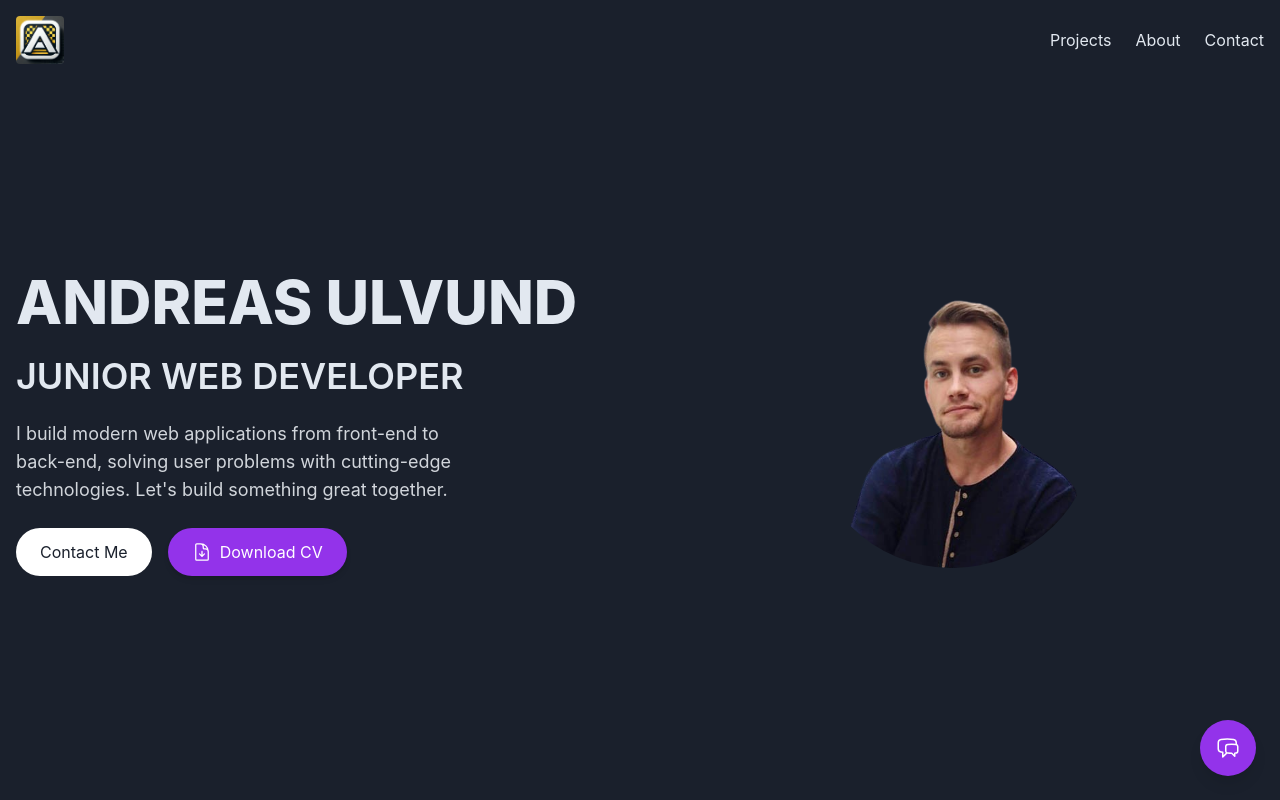
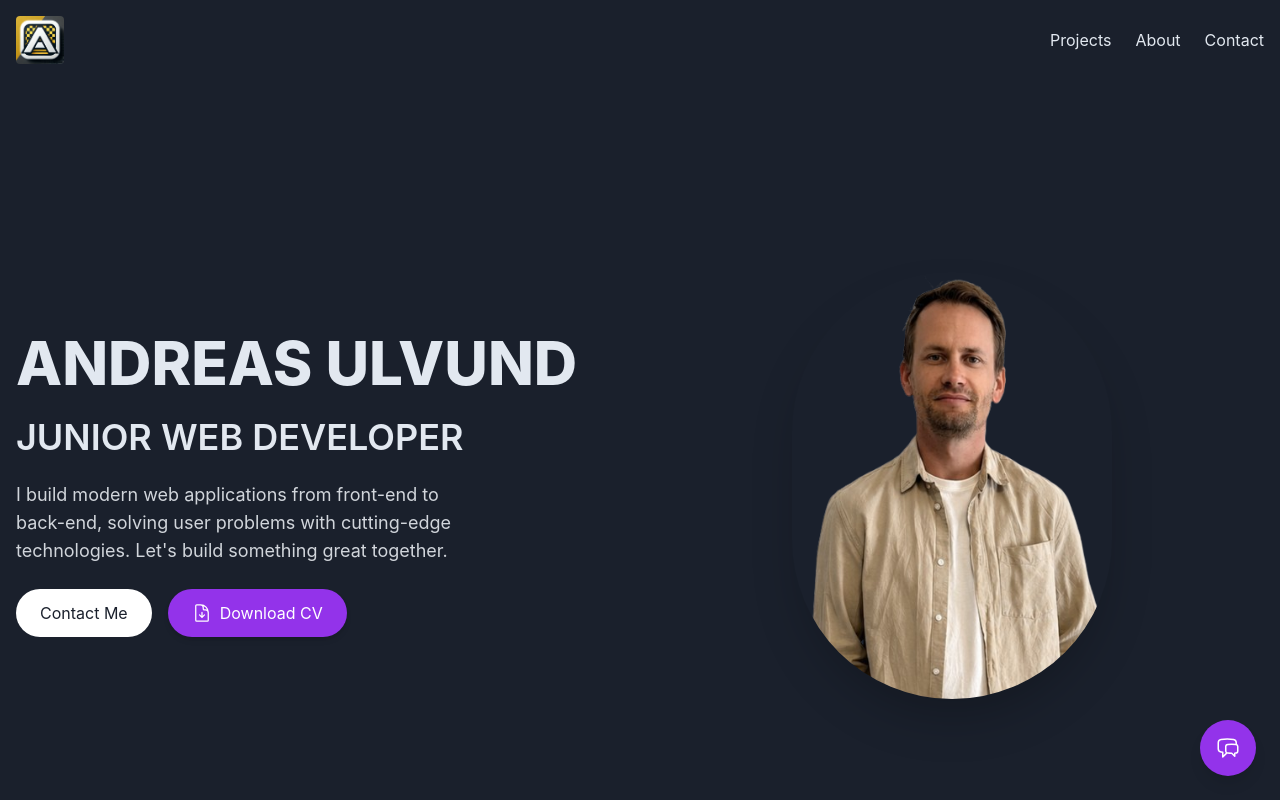
Before and after one commit to Ulvounth/portfolio, a Next.js app: page / in a window 1280 px wide. Shown: the top 800 px of the page. Built offline with nearby package versions, Linux system fonts and the light colour scheme.

Commit message:
Refactor code structure for improved readability and maintainability

```diff
--- a/app/components/About.tsx
+++ b/app/components/About.tsx
@@ -32,13 +32,18 @@ const About: React.FC = () => {
         </div>
 
         <div className="md:w-1/2 h-full flex items-center justify-center mt-8 md:mt-0">
-          <div className="relative w-48 h-48 md:w-64 md:h-64 lg:w-72 lg:h-72 rounded-full overflow-hidden">
+          <div
+            className="relative w-56 md:w-72 lg:w-80"
+            style={{ aspectRatio: "3/4" }}
+          >
             <Image
-              src="/images/andreas-bg.png"
-              alt="Andreas Ulvund, Junior Web Developer - Professional headshot photo"
+              src="/images/andypic3.png"
+              alt="Andreas Ulvund, Junior Web Developer - Professional photo"
               fill
-              sizes="(max-width: 768px) 50vw, (max-width: 1200px) 25vw, 20vw"
-              style={{ objectFit: "cover" }}
+              sizes="(max-width: 768px) 80vw, 50vw"
+              style={{ objectFit: "cover", objectPosition: "top center" }}
+              className="rounded-full shadow-2xl"
+              quality={100}
               priority
             />
           </div>
--- a/next.config.mjs
+++ b/next.config.mjs
@@ -15,6 +15,7 @@ const nextConfig = {
     minimumCacheTTL: 60 * 60 * 24 * 30, // 30 days
     deviceSizes: [640, 750, 828, 1080, 1200, 1920, 2048, 3840],
     imageSizes: [16, 32, 48, 64, 96, 128, 256, 384],
+    qualities: [75, 100],
   },
 
   // Headers for SEO and security
```
Also changed, not shown: public/images/andypic3.png (added).
